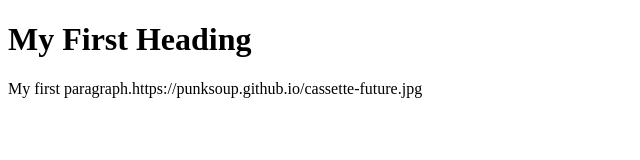
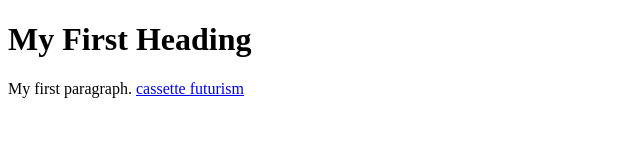
Before and after one commit to punksoup/punksoup.github.io, a plain HTML site: page index.html in a window 1280 px wide. Shown: the whole page, without its empty margins (0-640 px from the left). Drawn offline with Linux system fonts and the light colour scheme.

Commit message:
Update index.html

```diff
--- a/index.html
+++ b/index.html
@@ -3,7 +3,7 @@
 <body>
 
 <h1>My First Heading</h1>
-  <p>My first paragraph.<link>https://punksoup.github.io/cassette-future.jpg</link></p>
+  <p>My first paragraph. <a href="https://punksoup.github.io/cassette-future.jpg">cassette futurism</a></p>
 
 </body>
 </html>
```
